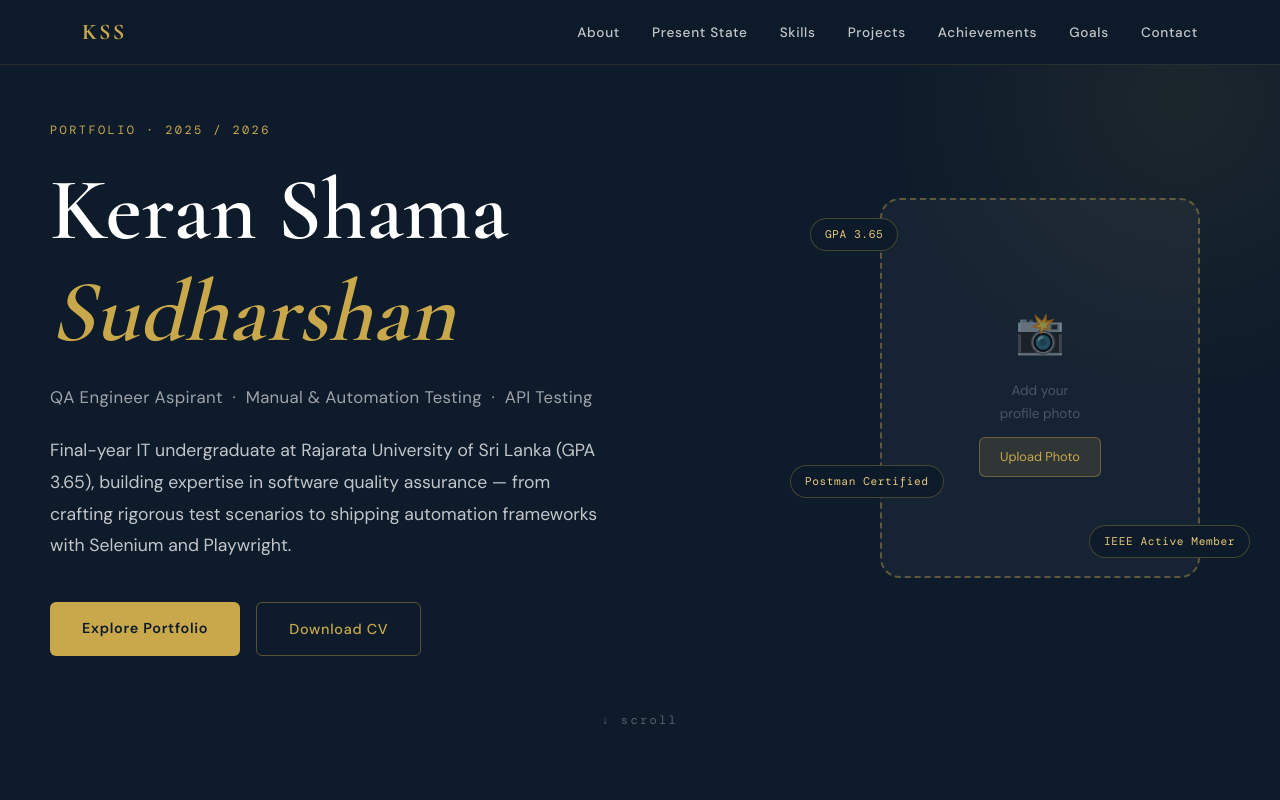
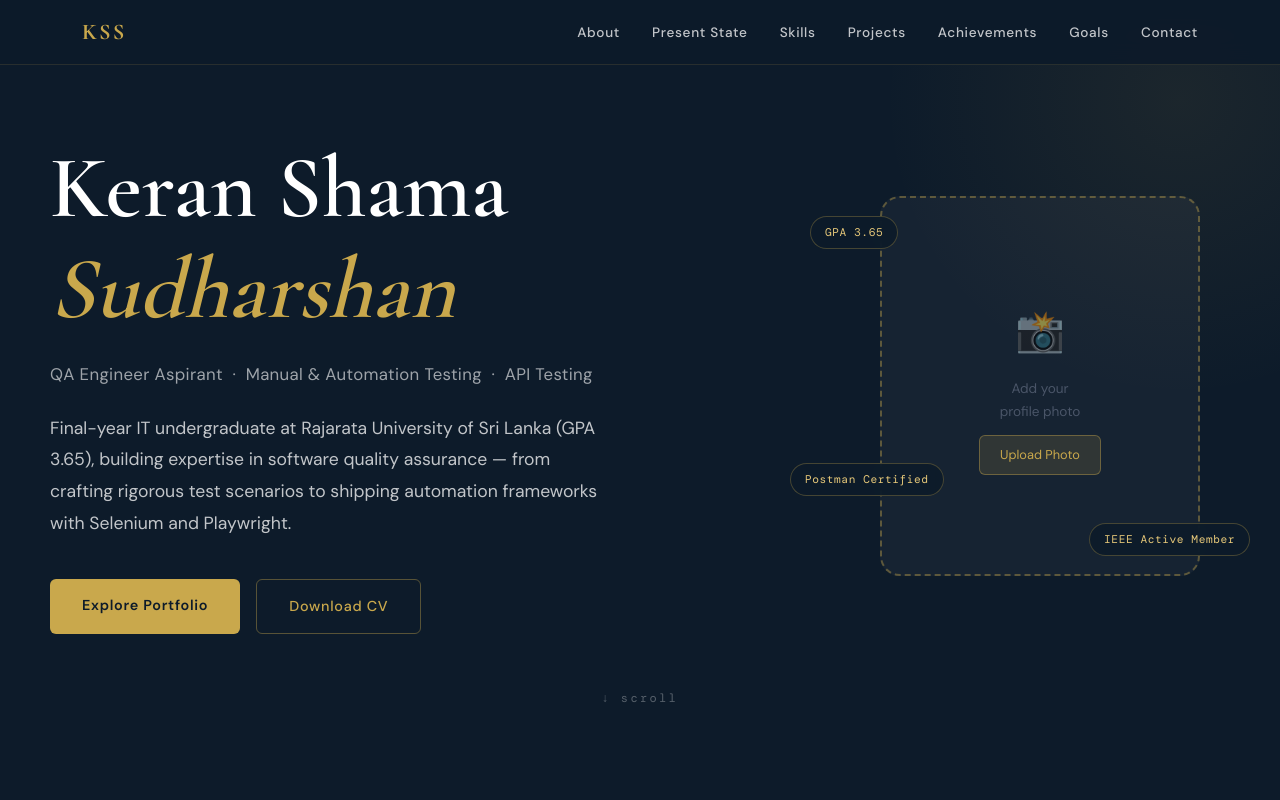
Before and after one commit to KeranShama/portfolio-1, a plain HTML site: page index.html in a window 1280 px wide. Shown: the top 800 px of the page. Drawn offline with nearby package versions, Linux system fonts and the light colour scheme.

Commit message:
Update index.html

```diff
--- a/index.html
+++ b/index.html
@@ -41,7 +41,6 @@
 <header id="hero">
   <div class="hero-grid">
     <div class="hero-text">
-      <p class="eyebrow">Portfolio · 2025 / 2026</p>
       <h1>Keran Shama<br/><em>Sudharshan</em></h1>
       <p class="hero-role">QA Engineer Aspirant &nbsp;·&nbsp; Manual &amp; Automation Testing &nbsp;·&nbsp; API Testing</p>
       <p class="hero-bio">
```
